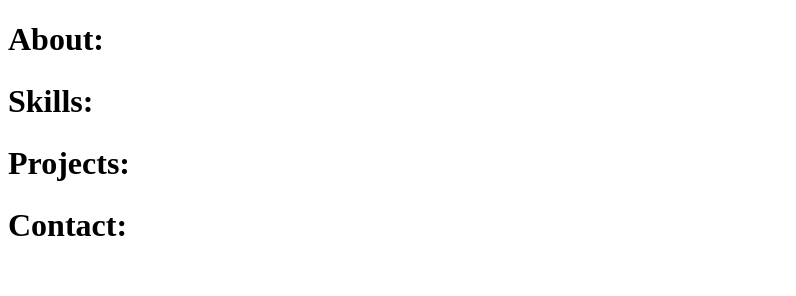
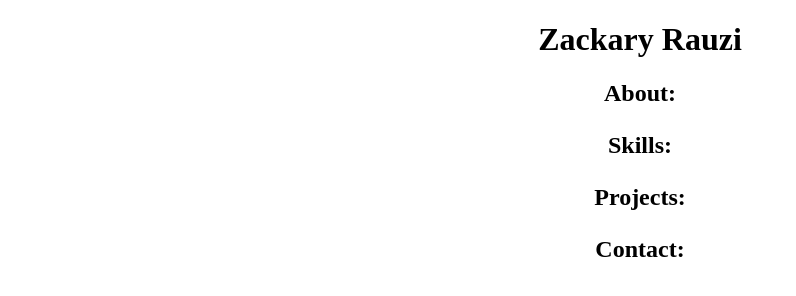
Before and after one commit to ZackRauzi/CSC317, a plain HTML site: page assignments/2/index.html in a window 1280 px wide. Shown: the whole page, without its empty margins (0-796 px from the left). Drawn offline with Linux system fonts and the light colour scheme.

Commit message:
divs and centered text

```diff
--- a/assignments/2/index.html
+++ b/assignments/2/index.html
@@ -3,16 +3,32 @@
 <head>
     <meta charset="UTF-8">
     <meta name="viewport" content="width=device-width, initial-scale=1.0">
+    <link rel="stylesheet" href="styles.css">
     <title>Zack Rauzi Portfolio</title>
 </head>
 <body>
-    <h1>About:</h1>
+    <div class="center">
+        <h1>Zackary Rauzi</h1>
+    </div>
+
+    <div class="center">
+        <h2>About:</h2>
         <h6></h6>
-    <h1>Skills:</h1>
+    </div>
+
+    <div class="center">
+        <h2>Skills:</h2>
         <h6></h6>
-    <h1>Projects:</h1>
+    </div>
+
+    <div class="center">
+        <h2>Projects:</h2>
         <h6></h6>
-    <h1>Contact:</h1>
+    </div>
+
+    <div class="center">
+        <h2>Contact:</h2>
         <h6></h6>
+    </div>
 </body>
 </html>
--- a/assignments/2/styles.css
+++ b/assignments/2/styles.css
@@ -0,0 +1,3 @@
+.center {
+  text-align: center;
+}
```
